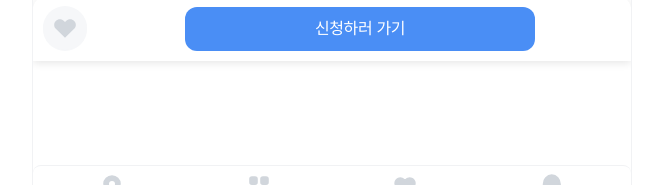
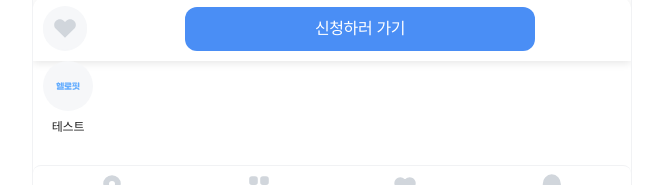
Before and after one commit to HELLO-FIT/FE_HELLO-FIT, a Next.js app: page /preview in a window 1280 px wide. Shown: the part 570-755 px from the top of the page, without its empty margins (308-971 px from the left). Built offline with nearby package versions, Linux system fonts and the light colour scheme; a web font is replaced by a local one.

Commit message:
Feat: SportButton Component

```diff
--- a/src/components/Button/SportButton/SportButton.module.scss
+++ b/src/components/Button/SportButton/SportButton.module.scss
@@ -0,0 +1,30 @@
+@import '@/styles/globals.scss';
+
+.sportButton {
+  display: flex;
+  flex-direction: column;
+  align-items: center;
+  width: 70px;
+}
+
+.iconContainer {
+  width: 50px;
+  height: 50px;
+  background-color: $gray10;
+  border-radius: 50%;
+  display: flex;
+  align-items: center;
+  justify-content: center;
+}
+
+.icon {
+  width: 24px;
+  height: 24px;
+}
+
+.label {
+  margin-top: 8px;
+  @include C12R;
+  color: $gray90;
+  text-align: center;
+}
--- a/src/components/Button/SportButton/index.tsx
+++ b/src/components/Button/SportButton/index.tsx
@@ -0,0 +1,18 @@
+import React from 'react';
+import styles from './SportButton.module.scss';
+
+interface SportButtonProps {
+  icon: string;
+  label: string;
+}
+
+export default function SportButton({ icon, label }: SportButtonProps) {
+  return (
+    <div className={styles.sportButton}>
+      <div className={styles.iconContainer}>
+        <img src={icon} alt={label} className={styles.icon} />
+      </div>
+      <p className={styles.label}>{label}</p>
+    </div>
+  );
+}
--- a/src/pages/preview/index.tsx
+++ b/src/pages/preview/index.tsx
@@ -4,6 +4,7 @@ import Header from '@/components/Header';
 import CustomButton from '@/components/Button/CustomButton';
 import LikeButton from '@/components/Button/LikeButton';
 import ButtonContainer from '@/components/ButtonContainer';
+import SportButton from '@/components/Button/SportButton';
 
 export default function Preview() {
   return (
@@ -54,6 +55,7 @@ export default function Preview() {
         <LikeButton />
       </div>
       <ButtonContainer />
+      <SportButton icon={'/icon/custom/logo-blue.svg'} label={'테스트'} />
     </div>
   );
 }
```
